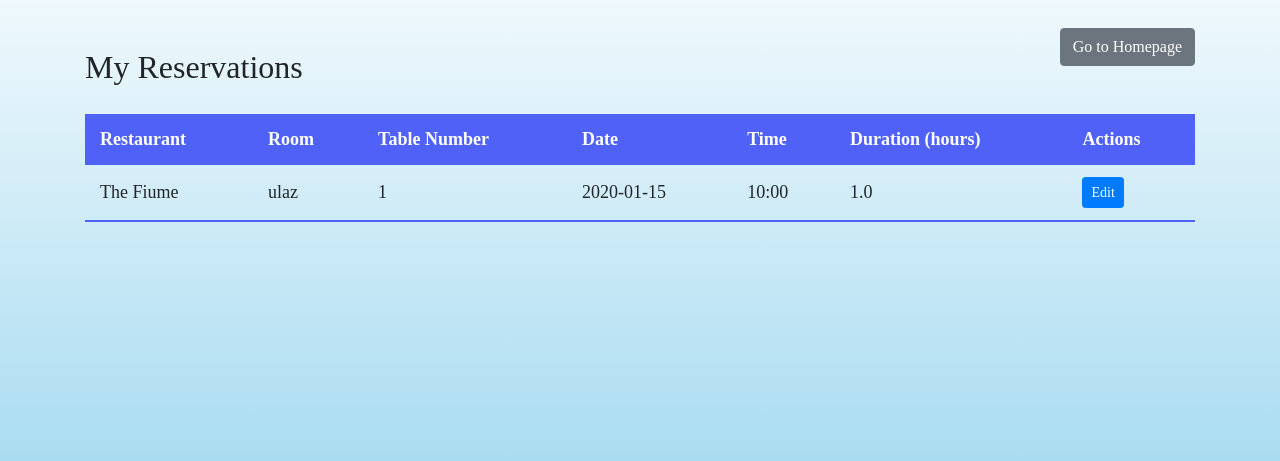
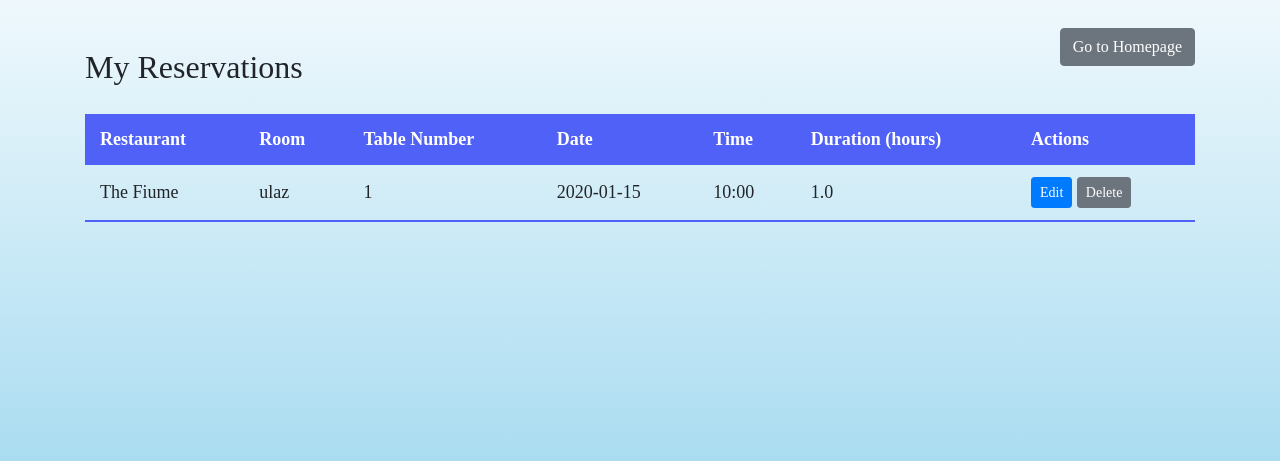
Before and after one commit to DinoLadavac/SEat-application, a Flask app: page /guest_profile in a window 1280 px wide. Shown: the part 106-567 px from the top of the page. Run offline with Flask 3, Linux system fonts and the light colour scheme; the visitor is signed in with stand-in values (Sample User, id 1); tables that the repository leaves empty hold one stand-in row (values such as "Sample post"); some libraries are stand-ins or nearby versions; some web fonts are replaced.

Commit message:
Small bugfixes

```diff
--- a/main/app.py
+++ b/main/app.py
@@ -599,6 +599,23 @@ def edit_reservation(reservation_id):
 
     return render_template('edit_reservation.html', form=form, room=room, table=table, user=user, reservation=reservation)
 
+
+@app.route('/delete_reservation/<int:reservation_id>', methods=['DELETE'])
+def delete_reservation(reservation_id):
+    if 'logged_in' not in session:
+        flash('You need to be logged in to delete a reservation.', 'danger')
+        return redirect(url_for('login'))
+
+    reservation = Rezervacija.query.get_or_404(reservation_id)
+    user = Korisnik.query.get(session['user_id'])
+
+    db.session.delete(reservation)
+    db.session.commit()
+    flash('Reservation deleted successfully.', 'success')
+
+    return render_template("partials/table_of_reservations.html")
+
+
 @app.route('/get-time-options')
 def get_time_options():
     selected_date = request.args.get('date')
--- a/main/templates/guest_profile.html
+++ b/main/templates/guest_profile.html
@@ -19,7 +19,7 @@
                     <th>Actions</th>
                 </tr>
             </thead>
-            <tbody>
+            <tbody id="reservations_id">
                 {% for reservation in reservations %}
                     <tr>
                         <td>{{ reservation.stol.prostorija.restoran.naziv_restorana }}</td>
@@ -30,6 +30,7 @@
                         <td>{{ reservation.trajanje_rezervacije }}</td>
                         <td>
                             <a href="{{ url_for('edit_reservation', reservation_id=reservation.id) }}" class="btn btn-primary btn-sm">Edit</a>
+                            <a hx-delete="{{ url_for('delete_reservation', reservation_id=reservation.id) }}" hx-target = "#reservations_id" class="btn btn-secondary btn-sm">Delete</a>
                         </td>
                     </tr>
                 {% endfor %}
--- a/main/templates/profile.html
+++ b/main/templates/profile.html
@@ -82,7 +82,7 @@
             <img src="{{ url_for('static', filename='images/Logo.png') }}" alt="Logo" class="logo">
         </a>
         <div class="header-btns icons d-flex align-items-center">
-            <button class="btn btn-login" hx-get="/logout" hx-target="#main-body">Logout</button>
+            <a class="btn btn-login" href="/logout">Logout</a>
             <a class="btn2" href="/mail">
                 <img src="{{ url_for('static', filename='images/mail.svg') }}" alt="Mail Icon">
             </a>
--- a/main/templates/reserve.html
+++ b/main/templates/reserve.html
@@ -29,13 +29,12 @@
             <input type="text" id="number_of_persons" class="form-control" value="{{ table.broj_mjesta }} persons" readonly>
         </div>
         <div class="form-group">
-            {{ form.datum.label(class="form-label") }}
+            <label for="datum">Date:</label>
             {{ form.datum(class="form-control", id="datum") }}
         </div>
         <div class="form-group">
             <label for="vrijeme_rezervacije">Time of reservation:</label>
             <select id="vrijeme_rezervacije" name="vrijeme_rezervacije" class="form-control">
-                <!-- Options will be populated by JavaScript -->
             </select>
         </div>
         <div class="form-group">
```
Also changed, not shown: main/templates/partials/table_of_reservations.html (added, +15 -0 lines).
